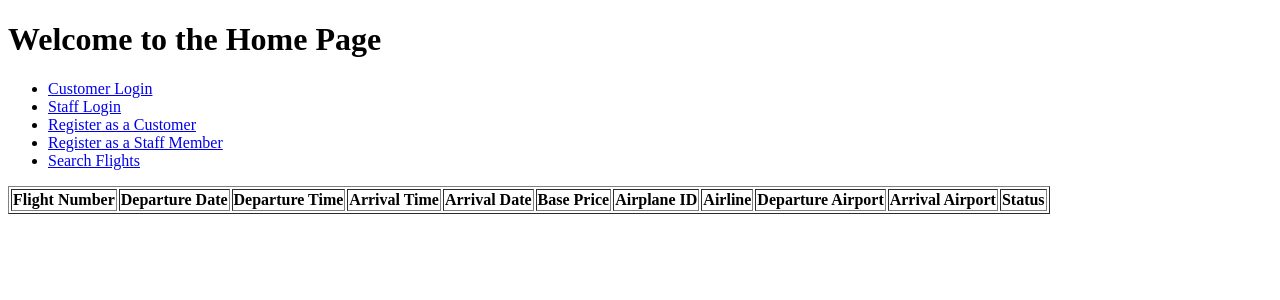
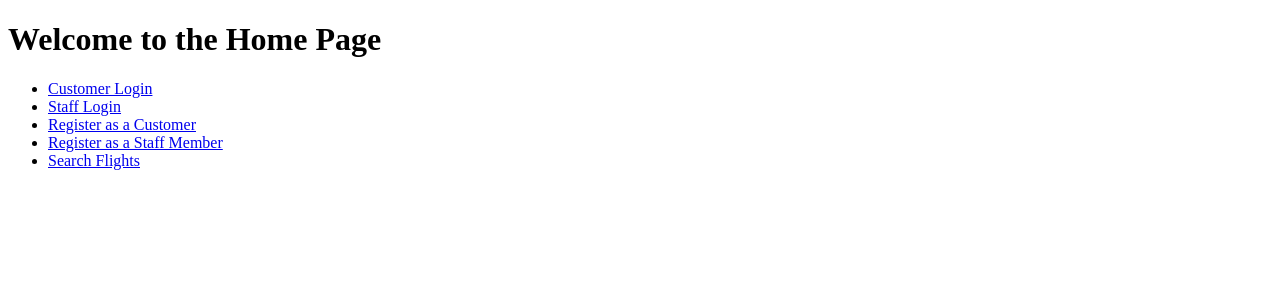
Before and after one commit to jjl9895/AirlineProject, a Flask app: page / in a window 1280 px wide. Shown: the top 300 px of the page. Run offline with Flask 3, Linux system fonts and the light colour scheme; lists and menus that the app fills with data are empty.

Commit message:
Fixed issues from merge

```diff
--- a/frontend/templates/home.html
+++ b/frontend/templates/home.html
@@ -16,30 +16,5 @@
     </li>
     </ul>
   </nav>
-
-  <table border="1">
-    <tr>
-        <th>Flight Number</th>
-        <th>Departure Date</th>
-        <th>Departure Time</th>
-        <th>Arrival Time</th>
-        <th>Arrival Date</th>
-        <th>Base Price</th>
-        <th>Airplane ID</th>
-        <th>Airline</th>
-        <th>Departure Airport</th>
-        <th>Arrival Airport</th>
-        <th>Status</th>
-
-    </tr>
-    {% for row in flights %}
-    <tr>
-        {% for item in row %}
-        <td>{{ item }}</td>
-        {% endfor %}
-    </tr>
-    {% endfor %}
-</table>
-
 </body>
 </html>
```
